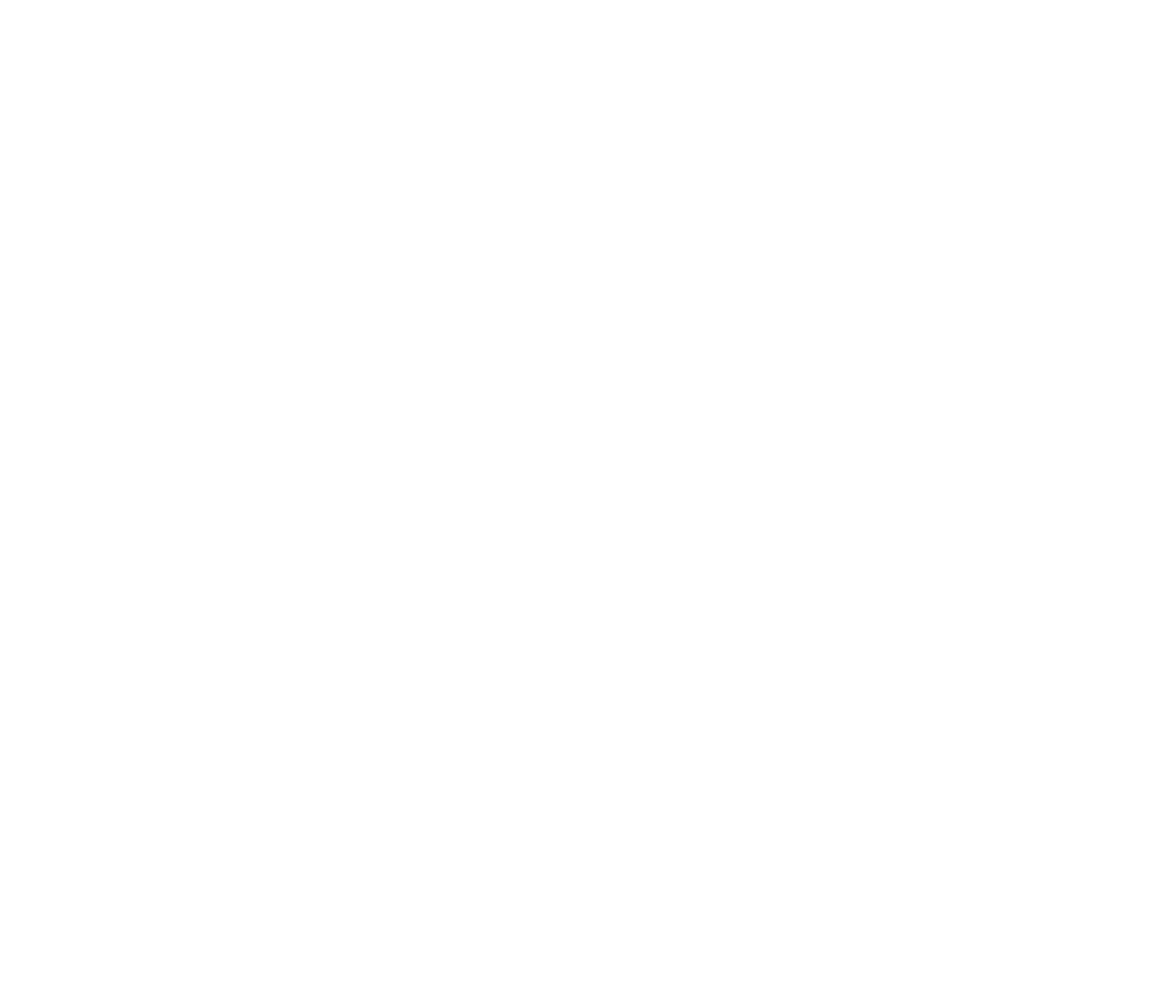
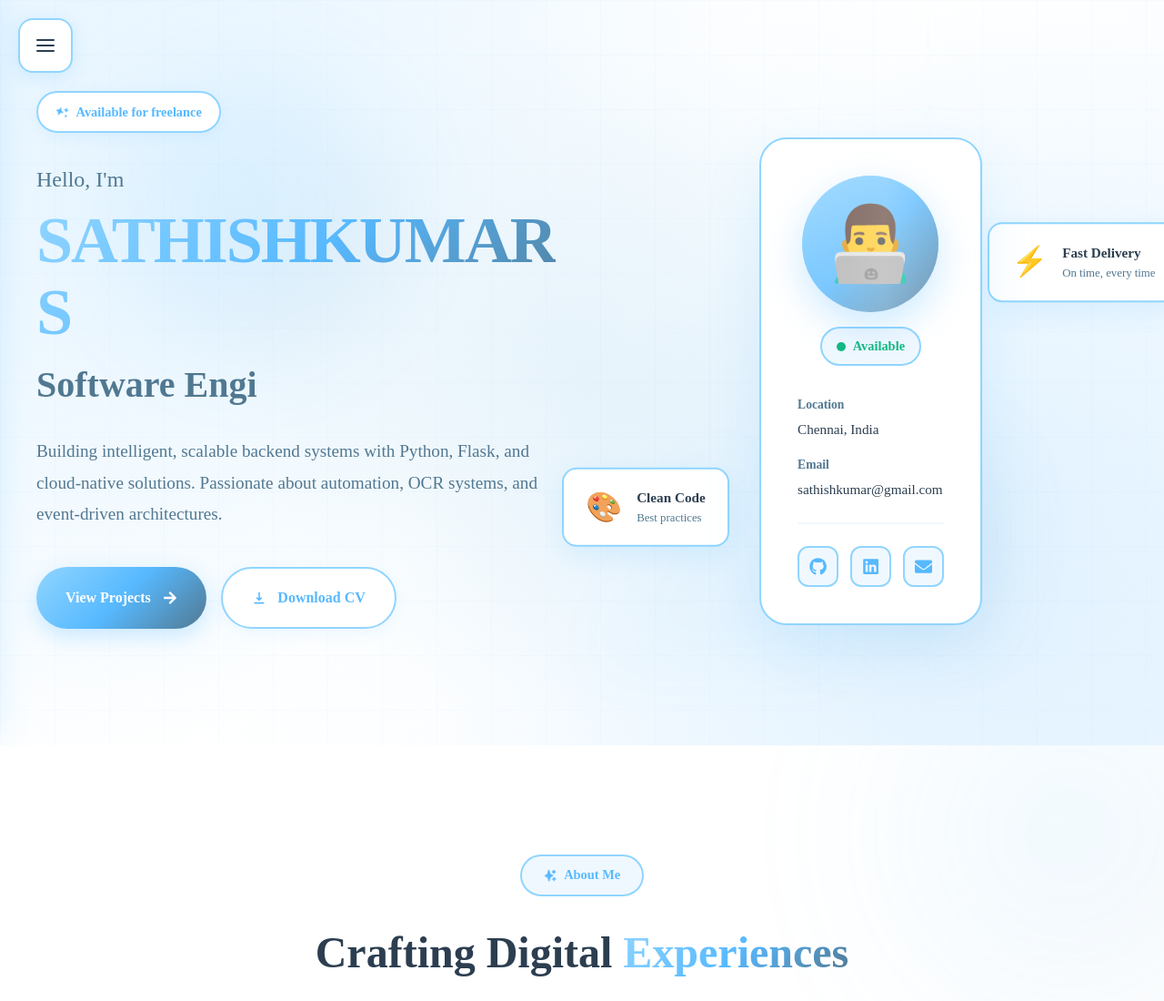
Before and after one commit to DSsathish/SATHISHKUMAR-S, a plain HTML site: page index.html in a window 1280 px wide. Shown: the top 1100 px of the page at 91% size. Before the commit the page ends 800 px from the top, so only its background shows below. Drawn offline with Linux system fonts and the light colour scheme; the site is published under a folder, as on GitHub Pages, so addresses that start at the root find nothing.

Commit message:
Update index.html
script and style sheet tag "/" removed from path string

```diff
--- a/index.html
+++ b/index.html
@@ -57,4 +57,4 @@
           "https://github.com/DSsathish",
           "https://www.linkedin.com/in/sathishkumar-s-8a7a95243/"
         ]
-      }</script><link rel="manifest" href="/manifest.json"/><script defer="defer" src="/static/js/main.1abb562f.js"></script><link href="/static/css/main.e766e526.css" rel="stylesheet"></head><body><noscript>SATHISHKUMAR S - Backend Developer specializing in Python, Django, FastAPI. Hire an experienced software developer for your next project.</noscript><div id="root"></div></body></html>
+      }</script><link rel="manifest" href="/manifest.json"/><script defer="defer" src="static/js/main.1abb562f.js"></script><link href="static/css/main.e766e526.css" rel="stylesheet"></head><body><noscript>SATHISHKUMAR S - Backend Developer specializing in Python, Django, FastAPI. Hire an experienced software developer for your next project.</noscript><div id="root"></div></body></html>
```
